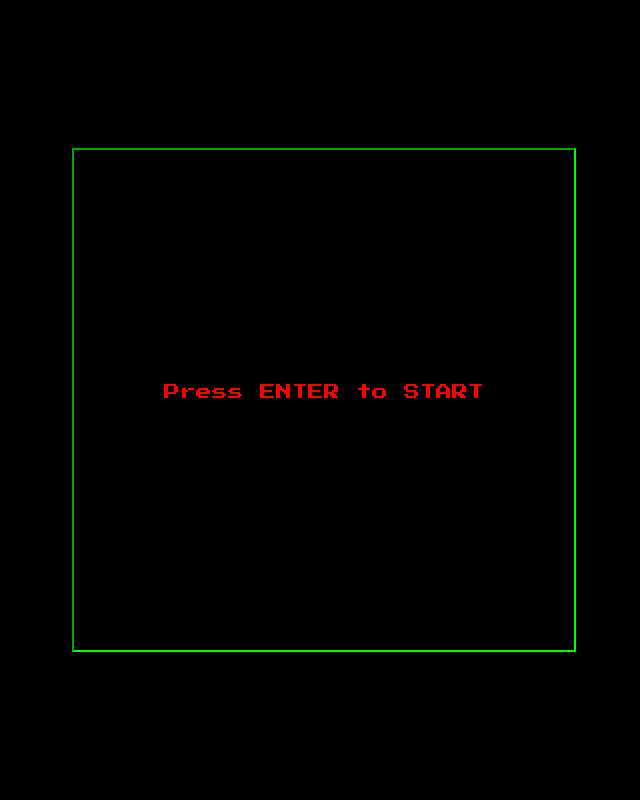
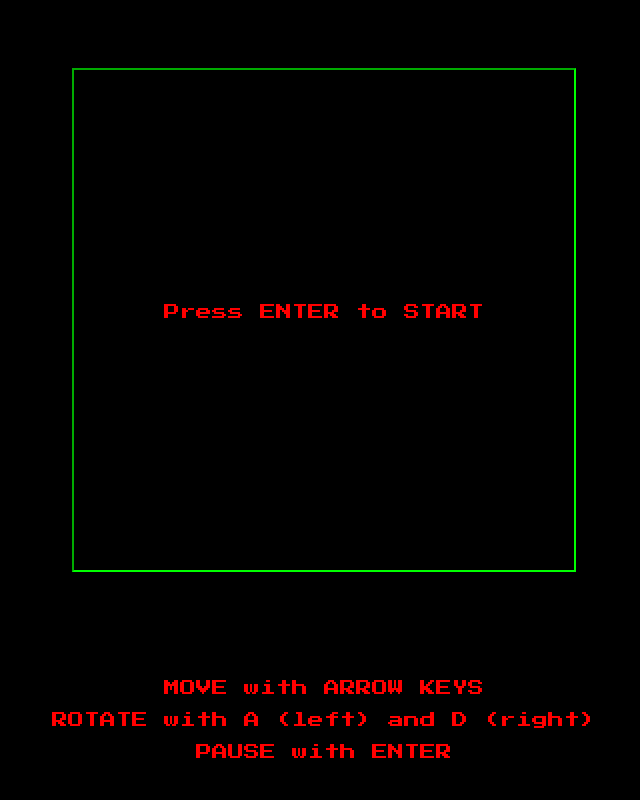
Before and after one commit to Pridestalkerr/tetris-react, a React app: page / in a window 1280 px wide. Shown: the whole page, without its empty margins (316-956 px from the left). Built offline with nearby package versions, Linux system fonts and the light colour scheme.

Commit message:
added a tutorial in page

```diff
--- a/public/index.html
+++ b/public/index.html
@@ -2,12 +2,19 @@
 <html lang="en">
     <head>
         <meta name="viewport" content="width=device-width, initial-scale=1">
-        <meta charset="utf-8" />
+        <meta charset="utf-8"/>
         <title>Tetris Demo</title>
     </head>
     <body>
         <noscript>You need to enable JavaScript to run this app.</noscript>
-        <div id = "main">
+        <div id = "game">
+        </div>
+        <div id = "tutorial">
+            MOVE with ARROW KEYS
+            <br/><br/>
+            ROTATE with A (left) and D (right)
+            <br/><br/>
+            PAUSE with ENTER
         </div>
     </body>
 </html>
--- a/src/index.css
+++ b/src/index.css
@@ -7,10 +7,20 @@ body
     font-family: "Press Start 2P";
 }
 
-#main
+#game
 {
-    height: 100vh;
     display: flex;
     justify-content: center;
     align-items: center;
+    height: 80vh;
 }
+
+#tutorial
+{
+    display: flex;
+    justify-content: center;
+    align-items: center;
+    height: 20vh;
+    text-align: center;
+    color: #FF0000;
+}
--- a/src/index.js
+++ b/src/index.js
@@ -3,4 +3,4 @@ import ReactDOM from "react-dom";
 import Tetris from "./components/tetris.jsx";
 import "./index.css";
 
-ReactDOM.render(<Tetris boardSize = {20} blockSize = {25}/>, document.getElementById("main"));
+ReactDOM.render(<Tetris boardSize = {20} blockSize = {25}/>, document.getElementById("game"));
```
